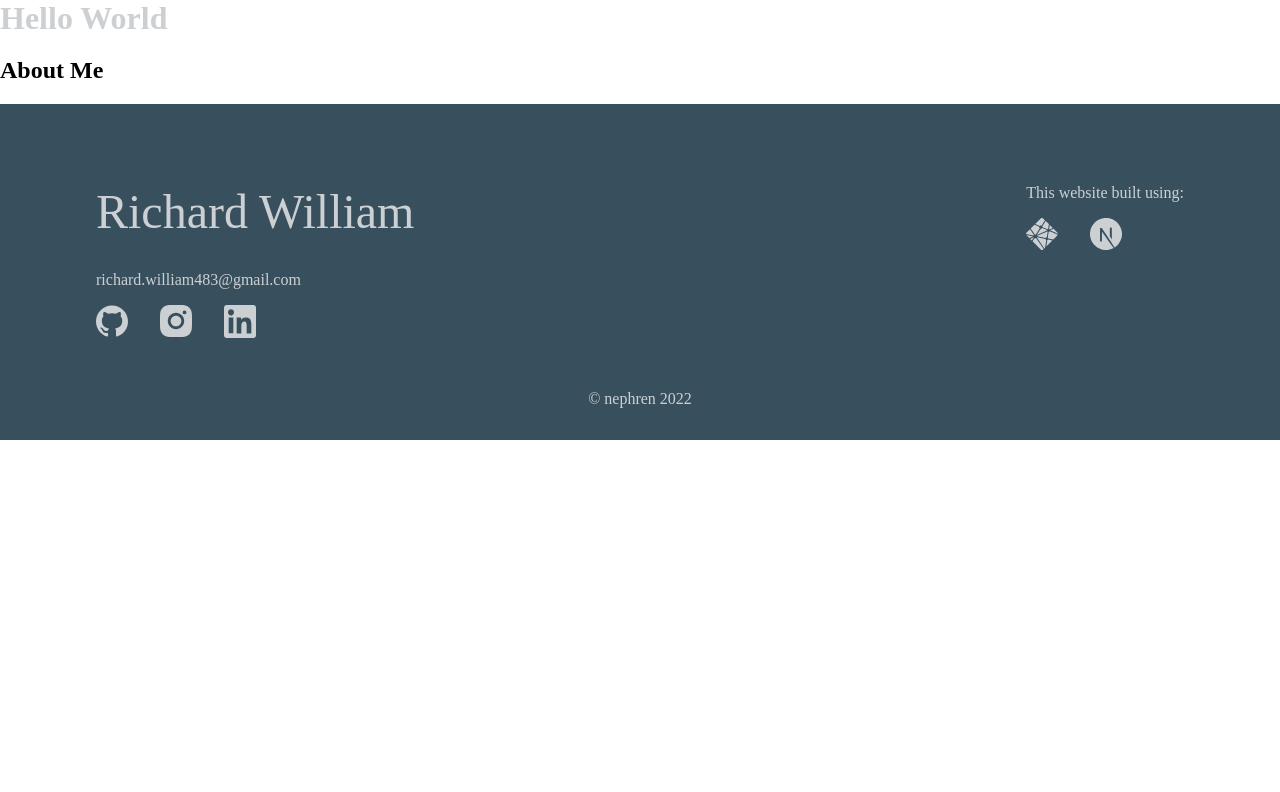
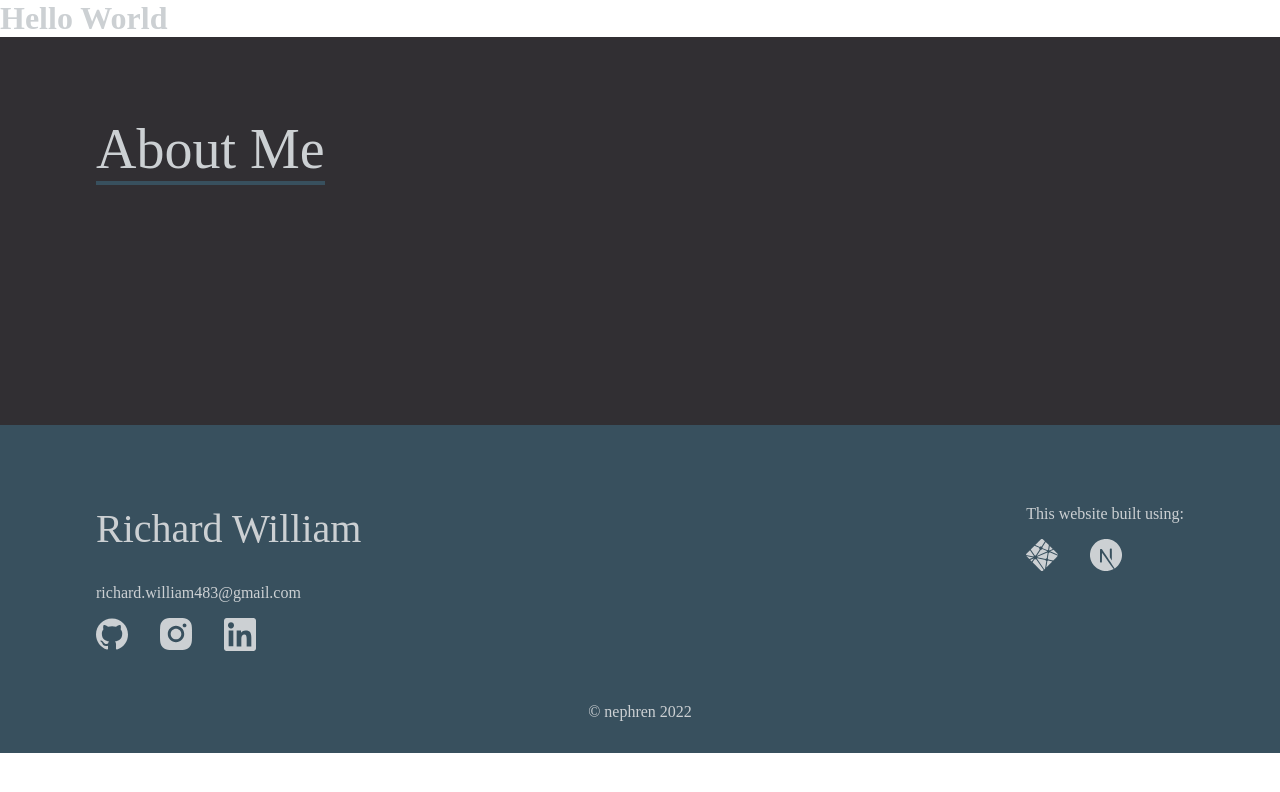
Before and after one commit to richard483/nephren-next, a Next.js app: page / in a window 1280 px wide. Shown: the top 792 px of the page. Built offline with nearby package versions, Linux system fonts and the light colour scheme; no server answers; a web font is replaced by a local one.

Commit message:
about-me update

```diff
--- a/components/AboutMe/index.jsx
+++ b/components/AboutMe/index.jsx
@@ -1,6 +1,12 @@
 import axios from "axios";
 import { useEffect, useState } from "react";
-import { SuperWrapper } from "./style";
+import {
+  AesBox,
+  ContentWrapper,
+  SuperWrapper,
+  TitleWrapper,
+  Wrapper,
+} from "./style";
 
 var data = JSON.stringify({
   collection: "AboutMe",
@@ -42,9 +48,12 @@ const AboutMe = () => {
 
   return (
     <>
-      <h2>About Me</h2>
       <SuperWrapper>
-        <div>{aboutMeData}</div>
+        <AesBox />
+        <Wrapper>
+          <TitleWrapper>About Me</TitleWrapper>
+          <ContentWrapper>{aboutMeData}</ContentWrapper>
+        </Wrapper>
       </SuperWrapper>
     </>
   );
--- a/components/AboutMe/style.js
+++ b/components/AboutMe/style.js
@@ -2,5 +2,41 @@ import styled from "styled-components";
 import { COLORS } from "../../constants/style";
 
 export const SuperWrapper = styled.div`
+  background-color: ${COLORS.jet};
+`;
+
+export const Wrapper = styled.div`
   white-space: pre-wrap;
+  padding: 5rem 6rem 10rem;
+  background-color: ${COLORS.jet};
+  display: flex;
+  flex-direction: column;
+  align-items: flex-start;
 `;
+
+export const TitleWrapper = styled.h2`
+  color: ${COLORS.lightGray};
+  margin-bottom: 5rem;
+  border-bottom: 0.3rem solid ${COLORS.charcoal};
+`;
+
+export const ContentWrapper = styled.div`
+  color: ${COLORS.silver};
+  padding: 0 10rem;
+  text-align: center;
+  font-family: "Quantico";
+  font-style: normal;
+  font-weight: 400;
+  line-height: 29px;
+  text-align: center;
+`;
+
+export const AesBox = styled.div`
+  /* height: 25rem;
+  width: 1.5rem;
+  background-color: ${COLORS.charcoal};
+  margin: 25rem 6rem 0;
+  float: left ;
+  position: relative;
+  z-index: 0; */
+`;
--- a/styles/GlobalStyles.js
+++ b/styles/GlobalStyles.js
@@ -10,14 +10,21 @@ h1 {
   margin: 0;
   padding: 0;
 }
-h3{
+h2{
   font-weight: 400;
-  font-size: 3rem;
+  font-size: 3.5rem;
   text-align: center;
   color: ${COLORS.lightGray};
   margin: 0;
   padding: 0;
-
+}
+h3{
+  font-weight: 400;
+  font-size: 2.5rem;
+  text-align: center;
+  color: ${COLORS.lightGray};
+  margin: 0;
+  padding: 0;
 }
 body{
   margin: 0;
```
Also changed, not shown: components/Footer/style.js (line endings or trailing spaces).
